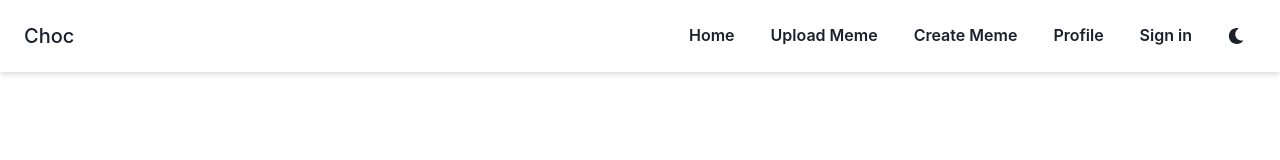
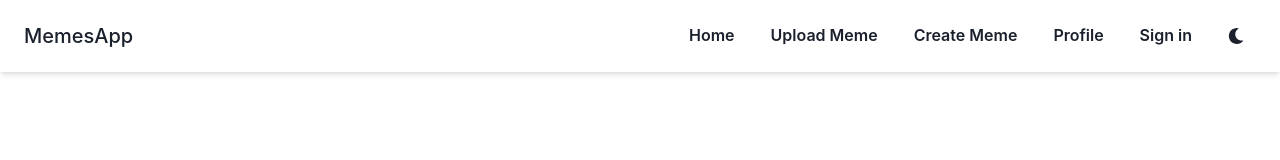
Before and after one commit to Prolog-Infotech-Internship/Memes-App, a Next.js app: page / in a window 1280 px wide. Shown: the top 160 px of the page. Built offline with nearby package versions, Linux system fonts and the light colour scheme.

Commit message:
Add: Date

```diff
--- a/Components/Navbar.js
+++ b/Components/Navbar.js
@@ -48,7 +48,7 @@ const Navbar = () => {
               alignItems="center"
             ></chakra.a>
             <chakra.h1 fontSize="xl" fontWeight="medium" ml="2">
-              Choc
+              MemesApp
             </chakra.h1>
           </Flex>
           <HStack display="flex" alignItems="center" spacing={1}>
```
Also changed, not shown: pages/uploadmeme.js (+13 -22 lines).
